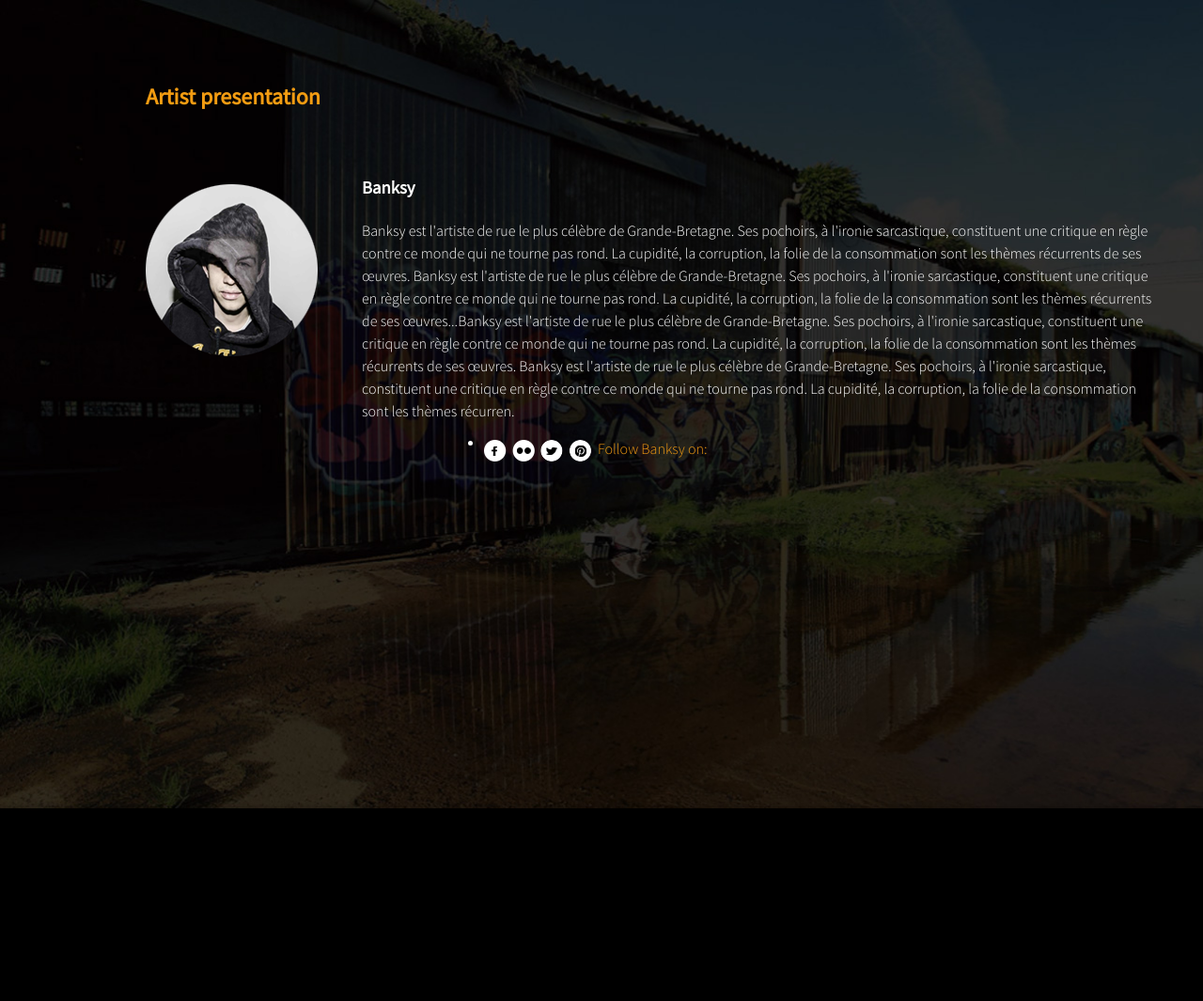
After one commit to LucasFyl/streetart, a PHP site: page /weeklyartist.html in a window 1280 px wide; the page is wider, and only the part inside the window is pictured. The commit adds this page. Shown: that part at 94% size. Run offline with PHP 8.4, Linux system fonts and the light colour scheme; style sheets or scripts are compiled from the project's sources; some libraries are stand-ins or nearby versions.

Commit message:
Page artist

```diff
--- a/css/less/main.css
+++ b/css/less/main.css
@@ -481,6 +481,45 @@
   border-radius: 30px;
   margin: 0 10px 10px 0;
 }
+/** ARTIST OF THE WEEK **/
+.weeklyartist {
+  background: url('../img/back_artist.jpg') no-repeat;
+  background-color: #000000;
+  height: 1000px;
+  width: 100%;
+  padding: 65px 0 0 155px;
+  background-size: 100%;
+}
+.weeklyartist h2 {
+  color: #f39c12;
+}
+.weeklyartist article img {
+  margin-top: 10px;
+  float: left;
+}
+.weeklyartist article .onHover {
+  max-width: 890px;
+  padding-left: 230px;
+  padding-right: 200px;
+}
+.weeklyartist article .onHover h3 {
+  margin-top: 65px;
+}
+.weeklyartist article .onHover #social {
+  color: #f39c12;
+}
+.weeklyartist article .onHover #social ul {
+  color: #fff;
+  float: left;
+  margin: 0;
+  padding: 0;
+  margin-left: 130px;
+  margin-top: -7px;
+}
+.weeklyartist article .onHover #social ul li {
+  float: left;
+  margin-right: 6px;
+}
 /* ==========================================================================
    Helper classes
    ========================================================================== */
--- a/css/less/main.less
+++ b/css/less/main.less
@@ -533,8 +533,59 @@
     }
 }
 
+/** ARTIST OF THE WEEK **/
+.weeklyartist{
+    background: url('../img/back_artist.jpg') no-repeat;
+    background-color: rgba(0,0,0,1);
+    height: 1000px;
+    width: 100%;
+    padding: 65px 0 0 155px;
+    background-size: 100%;
 
+    h2{
+        color: #f39c12;
+    }
 
+    article{
+
+        img{
+            margin-top: 10px;
+            float: left;
+        }
+
+        .onHover{
+
+            max-width: 890px;
+            padding-left: 230px;
+            padding-right: 200px;
+
+            h3{
+                margin-top: 65px;
+            }
+
+            p{
+            }
+
+            #social{
+                color: #f39c12;
+
+                ul{
+                    color: #fff;
+                    float: left;
+                    margin: 0;
+                    padding: 0;
+                    margin-left: 130px;
+                    margin-top: -7px;
+
+                    li{
+                        float: left;
+                        margin-right: 6px;
+                    }
+                }
+            }
+        }
+    }
+}
 
 
 
--- /dev/null
+++ b/weeklyartist.html
@@ -0,0 +1,73 @@
+<!DOCTYPE html>
+<!--[if lt IE 7]>      <html class="no-js lt-ie9 lt-ie8 lt-ie7"> <![endif]-->
+<!--[if IE 7]>         <html class="no-js lt-ie9 lt-ie8"> <![endif]-->
+<!--[if IE 8]>         <html class="no-js lt-ie9"> <![endif]-->
+<!--[if gt IE 8]><!--> <html class="no-js"> <!--<![endif]-->
+    <head>
+        <meta charset="utf-8">
+        <meta http-equiv="X-UA-Compatible" content="IE=edge">
+        <title></title>
+        <meta name="description" content="">
+        <meta name="viewport" content="width=device-width, initial-scale=1">
+
+        <!-- Place favicon.ico and apple-touch-icon.png in the root directory -->
+
+        <link rel="stylesheet" href="css/normalize.css">
+        <link rel="stylesheet" href="css/less/main.css">
+        <link rel="stylesheet" href='css/less/iphone.css' media='screen and (min-width: 320px) and (max-width: 640px)'/>
+        <link href='http://fonts.googleapis.com/css?family=Source+Sans+Pro:300,400' rel='stylesheet' type='text/css'>
+        <script src="js/vendor/modernizr-2.6.2.min.js"></script>
+    </head>
+    <body>
+        <!--[if lt IE 7]>
+            <p class="browsehappy">You are using an <strong>outdated</strong> browser. Please <a href="http://browsehappy.com/">upgrade your browser</a> to improve your experience.</p>
+        <![endif]-->
+
+        <header>
+            <h1><a href="">&nbsp<!-- World Wide <span>Writters</span> --></a></h1>
+            <a href="">Artist of the week</a>
+        </header>
+
+        <div class="eventSlider-wrap weeklyartist">
+        <h2>Artist presentation</h2>
+            <div class="eventSlider">
+                <article class="artist1">
+                    <img src="images/artist/artist1.png" alt="artist picture">
+                    <div class="onHover">
+                        <h3>Banksy</h3>
+                        <p class="description">Banksy est l'artiste de rue le plus célèbre de Grande-Bretagne. Ses pochoirs, à l'ironie sarcastique, constituent une critique en règle contre ce monde qui  ne tourne pas rond. La cupidité, la corruption, la folie de la consommation sont les thèmes récurrents de ses œuvres. Banksy est l'artiste de rue le plus célèbre de Grande-Bretagne. Ses pochoirs, à l'ironie sarcastique, constituent une critique en règle contre ce monde qui  ne tourne pas rond. La cupidité, la corruption, la folie de la consommation sont les thèmes récurrents de ses œuvres...Banksy est l'artiste de rue le plus célèbre de Grande-Bretagne. Ses pochoirs, à l'ironie sarcastique, constituent une critique en règle contre ce monde qui  ne tourne pas rond. La cupidité, la corruption, la folie de la consommation sont les thèmes récurrents de ses œuvres. Banksy est l'artiste de rue le plus célèbre de Grande-Bretagne. Ses pochoirs, à l'ironie sarcastique, constituent une critique en règle contre ce monde qui  ne tourne pas rond. La cupidité, la corruption, la folie de la consommation sont les thèmes récurren.</p>
+
+                        <div id="social">
+                            <span>Follow Banksy on:</span>
+                            <ul>
+                                <li><a href="#"><img src="images/social/fbIcon.png" alt="facebook"></a></li>
+                                <li><a href="#"><img src="images/social/flickrIcon.png" alt="flickr"></a></li>
+                                <li><a href="#"><img src="images/social/twitterIcon.png" alt="twitter"></a></li>
+                                <li><a href="#"><img src="images/social/pinterestIcon.png" alt="pinterest"></a></li>
+                            </ul>
+                        </div>
+                    </div>
+                </article>
+            </div>
+        </div>
+
+        <!--CDN link for the latest TweenMax-->
+        <script src="http://cdnjs.cloudflare.com/ajax/libs/gsap/latest/TweenMax.min.js"></script>
+        <script src="//ajax.googleapis.com/ajax/libs/jquery/1.10.2/jquery.min.js"></script>
+        <script>window.jQuery || document.write('<script src="js/vendor/jquery-1.10.2.min.js"><\/script>')</script>
+        <script src="js/vendor/jquery.hoverIntent7.js"></script>
+<!--        <script src="js/plugins.js"></script>
+        <script src="js/main.js"></script><-->
+        <script src="js/mainGS.js"></script>
+        <!-- Google Analytics: change UA-XXXXX-X to be your site's ID.
+        <script>
+            (function(b,o,i,l,e,r){b.GoogleAnalyticsObject=l;b[l]||(b[l]=
+            function(){(b[l].q=b[l].q||[]).push(arguments)});b[l].l=+new Date;
+            e=o.createElement(i);r=o.getElementsByTagName(i)[0];
+            e.src='//www.google-analytics.com/analytics.js';
+            r.parentNode.insertBefore(e,r)}(window,document,'script','ga'));
+            ga('create','UA-XXXXX-X');ga('send','pageview');
+        </script>
+        -->
+    </body>
+</html>
```
Also changed, not shown: css/css/main.css (+39 -0 lines), css/img/back_artist.jpg (added), images/artist/artist1.jpg (added), images/artist/artist1.png (added), images/social/fbIcon.png (added), images/social/flickrIcon.png (added), images/social/pinterestIcon.png (added), images/social/twitterIcon.png (added).
